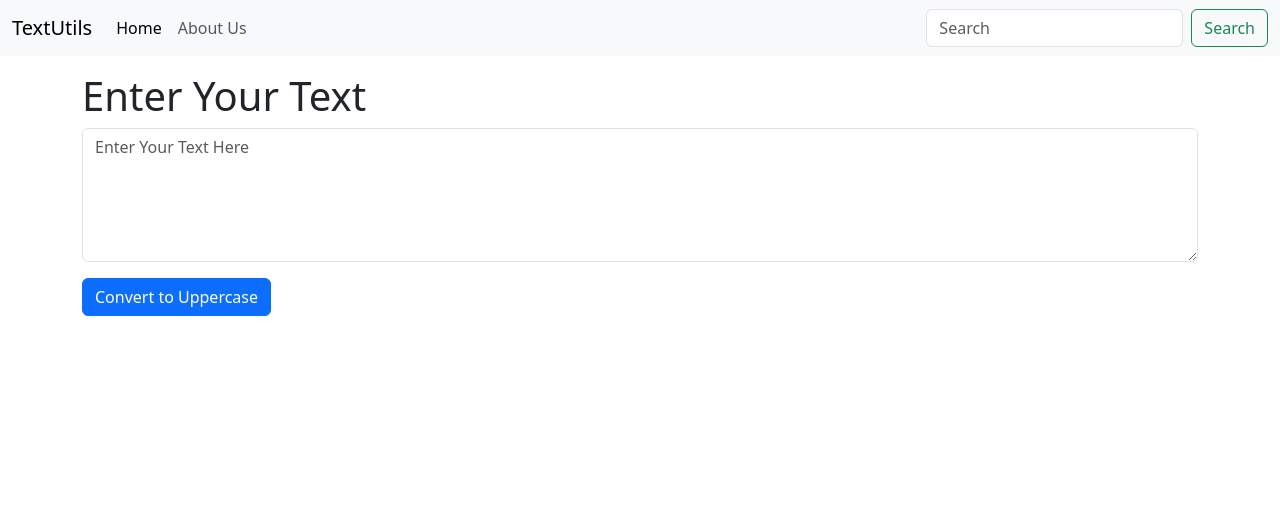
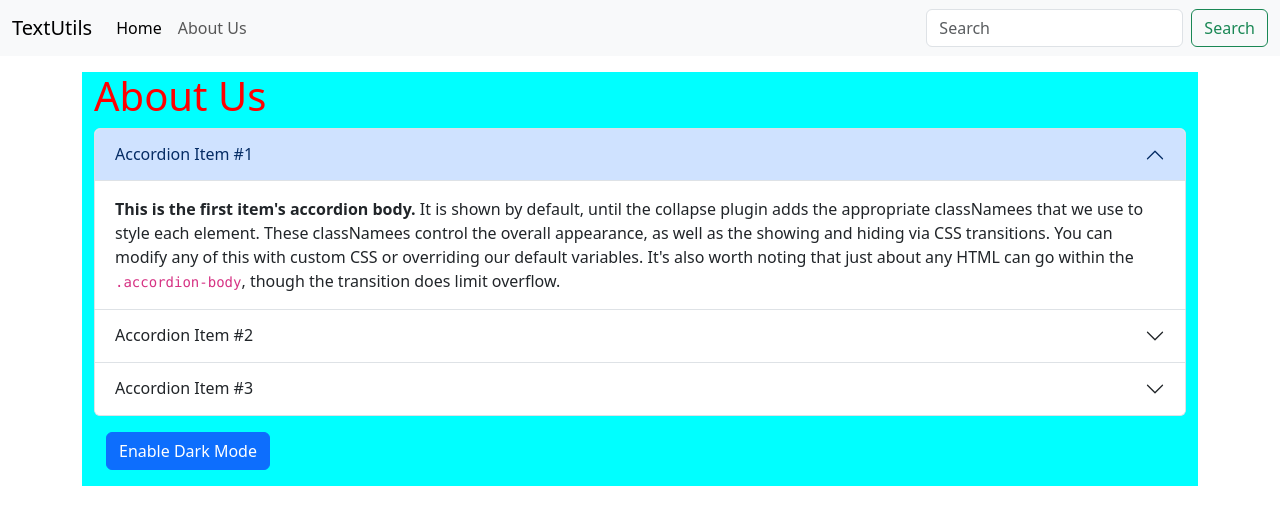
Before and after one commit to DEV-NISHANT-HERE/textutils, a React (Create React App) app: page / in a window 1280 px wide. Shown: the top 524 px of the page. Built offline with nearby package versions, Linux system fonts and the light colour scheme.

Commit message:
Few new files

```diff
--- a/src/App.js
+++ b/src/App.js
@@ -1,7 +1,8 @@
 //import logo from './logo.svg';
 // import './App.css';
+import About from './Components/About';
 import Navbar from './Components/Navbar';
-import Textform from './Components/Textform';
+// import Textform from './Components/Textform';
 
 
 function App() {
@@ -11,7 +12,8 @@ function App() {
       {/* <Navbar/> */}
       <Navbar title = "TextUtils" />
       <div className="container my-3">
-      <Textform  Heading= "Enter Your Text" />
+      {/* <Textform  Heading= "Enter Your Text" /> */}
+      <About/>
       </div>
     </>
   );
--- /dev/null
+++ b/src/Components/About.js
@@ -0,0 +1,57 @@
+import React from 'react'
+
+export default function About() {
+    let myStyle = {
+        color : 'red',
+        backgroundColor : "aqua"
+    }
+
+
+
+  return (
+    <div className='container' style={myStyle}>
+        <h1>About Us</h1>
+      <div className="accordion" id="accordionExample">
+        <div className="accordion-item">
+            <h2 className="accordion-header">
+            <button className="accordion-button" type="button" data-bs-toggle="collapse" data-bs-target="#collapseOne" aria-expanded="true" aria-controls="collapseOne">
+                Accordion Item #1
+            </button>
+            </h2>
+            <div id="collapseOne" className="accordion-collapse collapse show" data-bs-parent="#accordionExample">
+            <div className="accordion-body">
+                <strong>This is the first item's accordion body.</strong> It is shown by default, until the collapse plugin adds the appropriate classNamees that we use to style each element. These classNamees control the overall appearance, as well as the showing and hiding via CSS transitions. You can modify any of this with custom CSS or overriding our default variables. It's also worth noting that just about any HTML can go within the <code>.accordion-body</code>, though the transition does limit overflow.
+            </div>
+            </div>
+        </div>
+        <div className="accordion-item">
+            <h2 className="accordion-header">
+            <button className="accordion-button collapsed" type="button" data-bs-toggle="collapse" data-bs-target="#collapseTwo" aria-expanded="false" aria-controls="collapseTwo">
+                Accordion Item #2
+            </button>
+            </h2>
+            <div id="collapseTwo" className="accordion-collapse collapse" data-bs-parent="#accordionExample">
+            <div className="accordion-body">
+                <strong>This is the second item's accordion body.</strong> It is hidden by default, until the collapse plugin adds the appropriate classNamees that we use to style each element. These classNamees control the overall appearance, as well as the showing and hiding via CSS transitions. You can modify any of this with custom CSS or overriding our default variables. It's also worth noting that just about any HTML can go within the <code>.accordion-body</code>, though the transition does limit overflow.
+            </div>
+            </div>
+        </div>
+        <div className="accordion-item">
+            <h2 className="accordion-header">
+            <button className="accordion-button collapsed" type="button" data-bs-toggle="collapse" data-bs-target="#collapseThree" aria-expanded="false" aria-controls="collapseThree">
+                Accordion Item #3
+            </button>
+            </h2>
+            <div id="collapseThree" className="accordion-collapse collapse" data-bs-parent="#accordionExample">
+            <div className="accordion-body">
+                <strong>This is the third item's accordion body.</strong> It is hidden by default, until the collapse plugin adds the appropriate classNamees that we use to style each element. These classNamees control the overall appearance, as well as the showing and hiding via CSS transitions. You can modify any of this with custom CSS or overriding our default variables. It's also worth noting that just about any HTML can go within the <code>.accordion-body</code>, though the transition does limit overflow.
+            </div>
+            </div>
+        </div>
+        </div>
+        <div className="container">
+        <button type="button" class='btn btn-primary my-3'>Enable Dark Mode</button>
+        </div>
+            </div>
+  )
+}
--- a/src/Components/Navbar.js
+++ b/src/Components/Navbar.js
@@ -5,7 +5,7 @@ import PropTypes from 'prop-types'
 export default function Navbar(tullu) {
   return (
 
-    <nav className="navbar navbar-expand-lg bg-body-tertiary">
+    <nav className="navbar navbar-expand-lg bg-body-tertiary ">
   <div className="container-fluid">
     <a className="navbar-brand" href="/">{tullu.title}</a>
     <button className="navbar-toggler" type="button" data-bs-toggle="collapse" data-bs-target="#navbarSupportedContent" aria-controls="navbarSupportedContent" aria-expanded="false" aria-label="Toggle navigation">
--- a/src/Components/Textform.js
+++ b/src/Components/Textform.js
@@ -1,15 +1,24 @@
 import React, {useState} from 'react'
+// import {useEffect} from 'react'
 
 export default function Textform(props) {
 
     const handleUpClick = () => {
-        console.log("Uppercase was clicked");
-        setText("You have clicked on handleUpClick");
+        //console.log("Uppercase was clicked");
+        let newText = text.toUpperCase();
+        setText(newText);
     }
 
+    const handleLoClick = () => {
+      //console.log("Uppercase was clicked");
+      let newText = text.toLowerCase();
+      setText(newText);
+  }
+
     const handleOnChange = (event) => {
-        console.log('OnChange');
+        //console.log("Clicked")
         setText(event.target.value);
+        console.log(event.target.value);
     }
 
     const [text, setText] = useState("");
@@ -17,15 +26,27 @@ export default function Textform(props) {
     //setText("new Text"); //Correct Way
 
     return (
-<form>
-    <h1>{props.Heading}</h1>
+<>
+  <div className='container'>
+    <h2>{props.Heading}</h2>
 
     <div className="mb-3">
         <textarea className="form-control" placeholder="Enter Your Text Here" value={text} onChange={handleOnChange} id="myBox" rows="5" />
     </div>
 
-    <button  className="btn btn-primary" onClick={handleUpClick} >Convert to Uppercase</button>
-  </form>
+    <button  className="btn btn-primary mx-2" onClick={handleUpClick} >Convert to UPPERCASE</button>
+    <button  className="btn btn-primary" onClick={handleLoClick} >Convert to Lowercase</button>
+  </div>
+
+  <div className="container my-3" >
+    <h2> Your Text Summary</h2>
+    <p> {text.split(" ").length-1} Words  {text.length} Characters</p>
+    <p>{(0.01)*text.split(" ").length} Minutes read</p>
+    <h2>Preview</h2>
+    <p>{text}</p>
+  </div>
+
+  </>
   )
 }
 
```
